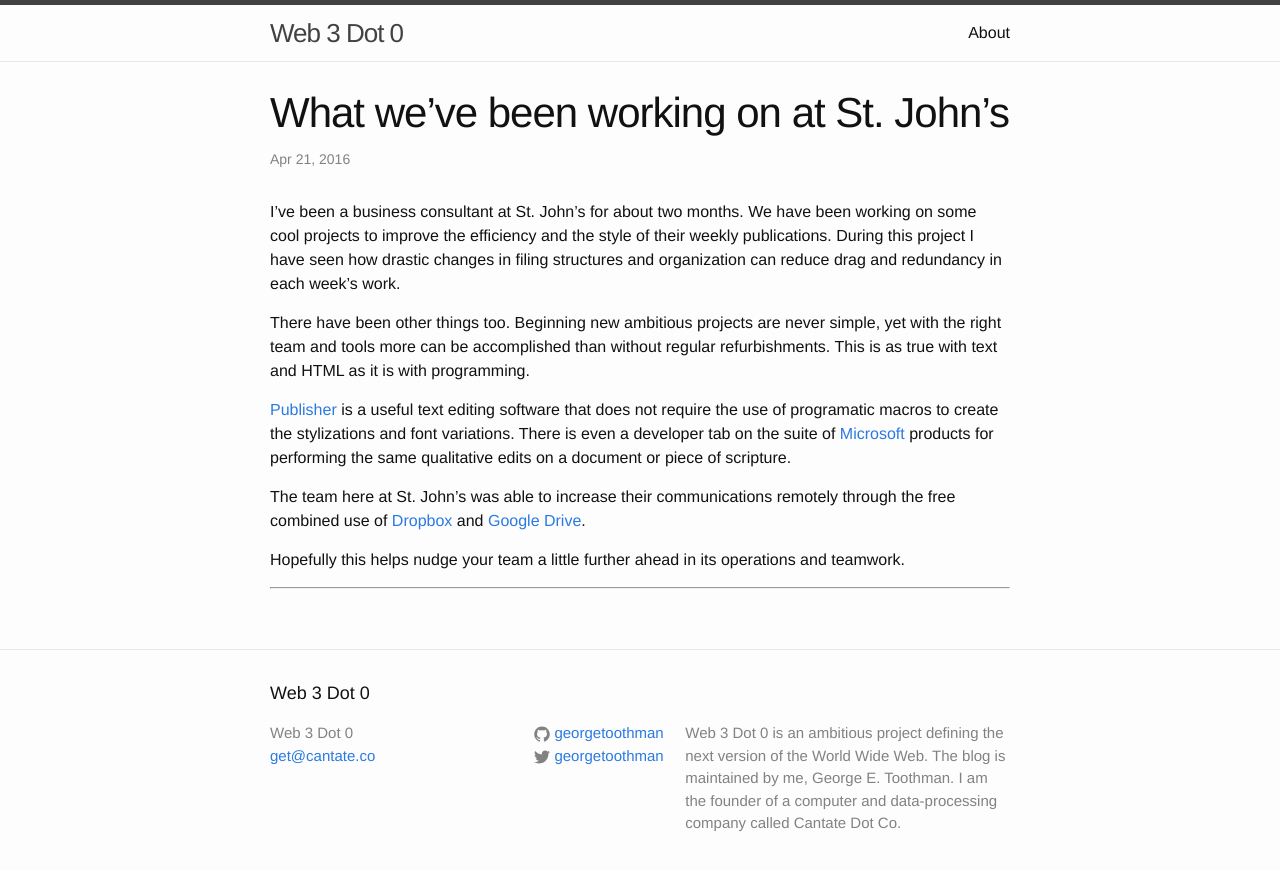
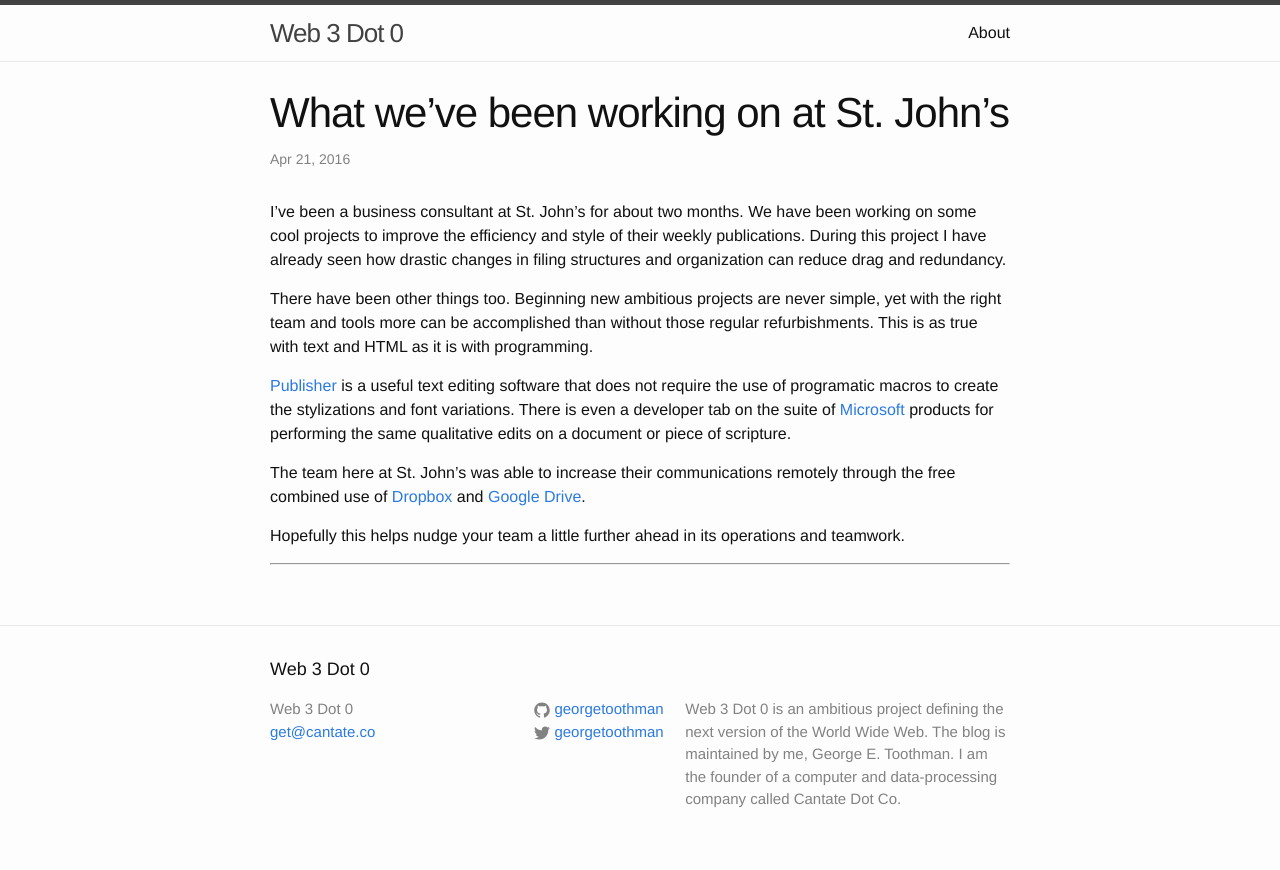
Before and after one commit to georgetoothman/cantate.github.io, a Jekyll site: the page built from _posts/2016-04-21-newteam.markdown, in a window 1280 px wide. Shown: the top 870 px of the page. Built offline with Jekyll 4.4.1, drawn with Linux system fonts in a browser that asks for light colours.

Commit message:
add edits to page

```diff
--- a/_posts/2016-04-21-newteam.markdown
+++ b/_posts/2016-04-21-newteam.markdown
@@ -4,9 +4,9 @@ title: What we’ve been working on at St. John’s
 category: posts
 ---
 
-I’ve been a business consultant at St. John’s for about two months. We have been working on some cool projects to improve the efficiency and the style of their weekly publications. During this project I have seen how drastic changes in filing structures and organization can reduce drag and redundancy in each week’s work.
+I’ve been a business consultant at St. John’s for about two months. We have been working on some cool projects to improve the efficiency and style of their weekly publications. During this project I have already seen how drastic changes in filing structures and organization can reduce drag and redundancy.
 
-There have been other things too. Beginning new ambitious projects are never simple, yet with the right team and tools more can be accomplished than without regular refurbishments. This is as true with text and HTML as it is with programming.
+There have been other things too. Beginning new ambitious projects are never simple, yet with the right team and tools more can be accomplished than without those regular refurbishments. This is as true with text and HTML as it is with programming.
 
 [Publisher][Publisher] is a useful text editing software that does not require the use of programatic macros to create the stylizations and font variations. There is even a developer tab on the suite of [Microsoft][Microsoft] products for performing the same qualitative edits on a document or piece of scripture.
 
```
